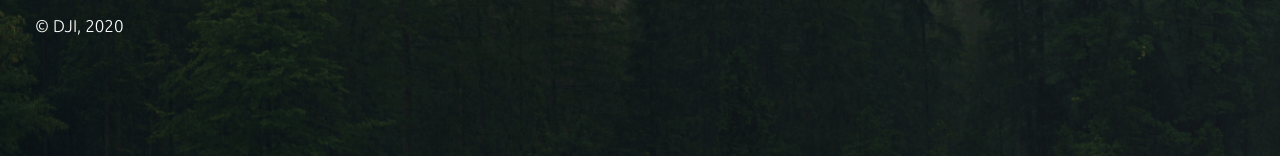
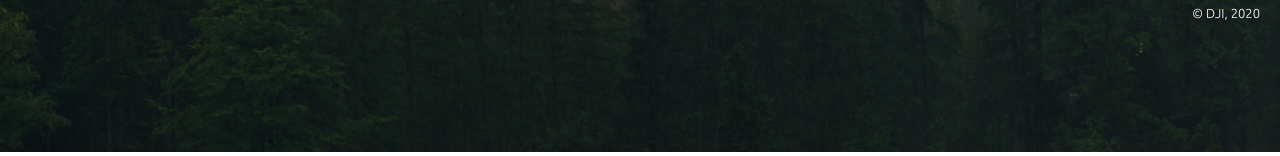
Before and after one commit to DenysShalamov/mavic, a website: page app/index.html in a window 1280 px wide. Shown: the part 4650-4806 px from the top of the page. Drawn offline with nearby package versions, Linux system fonts and the light colour scheme.

Commit message:
footer css

```diff
--- a/app/scss/style.scss
+++ b/app/scss/style.scss
@@ -548,4 +548,18 @@
   }
 }
 
+.footer {
+  position: absolute;
+  bottom: 32px;
+  left: 0;
+  right: 0;
+
+  &__copy {
+    text-align: right;
+    font-size: 13px;
+    line-height: 15px;
+    color: rgba (#fff, .64);
+  }
+}
+
 @import "media";
```
Also changed, not shown: app/css/style.min.css.
